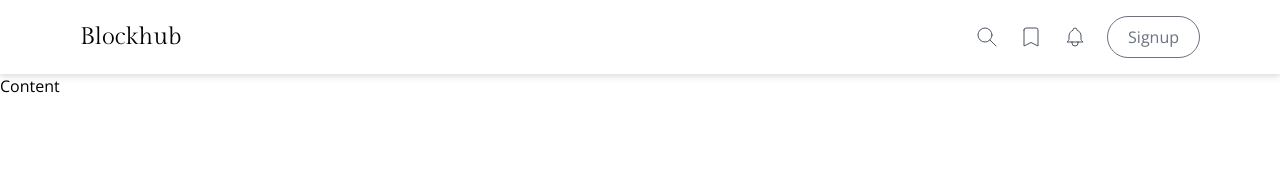
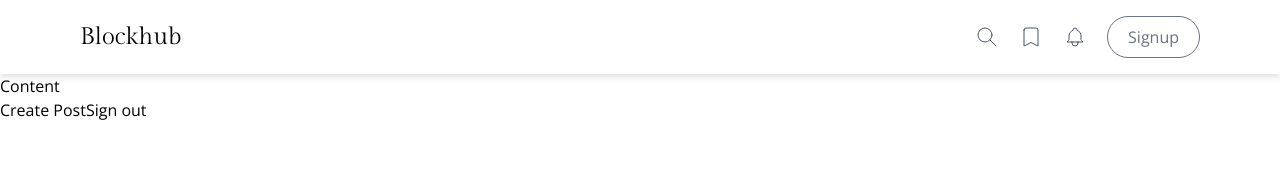
Before and after one commit to akashshyamdev/blockhub, a Next.js app: page / in a window 1280 px wide. Shown: the top 188 px of the page. Built offline with nearby package versions, Linux system fonts and the light colour scheme; no server answers.

Commit message:
feat(new post): basic md editor

```diff
--- a/pages/index.tsx
+++ b/pages/index.tsx
@@ -1,7 +1,19 @@
+import { signOut, useSession } from "next-auth/react";
+import Link from "next/link";
+
 export default function Home() {
+  const { data } = useSession();
+
+  console.log();
   return (
     <main>
       <h1>Content</h1>
+
+      <Link href={"/posts/create"}>
+        <a>Create Post</a>
+      </Link>
+
+      <button onClick={() => signOut()}>Sign out</button>
     </main>
   );
 }
```
